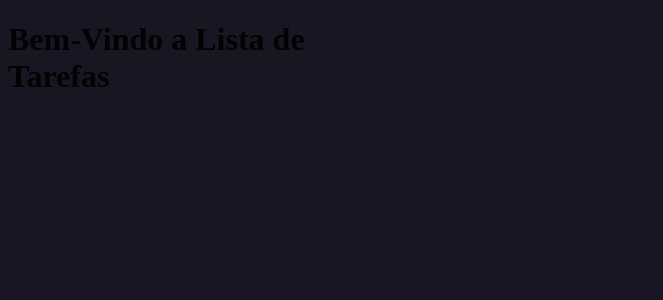
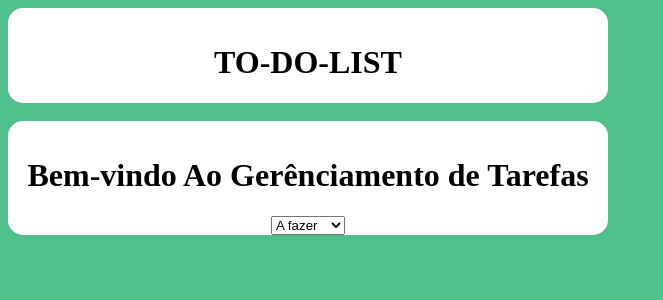
Before and after one commit to Edivansanto5/to-do-list.vue.js, a Vue app: page / in a window 1280 px wide. Shown: the top 300 px of the page, without its empty margins (0-663 px from the left). Built offline with nearby package versions, Linux system fonts and the light colour scheme.

Commit message:
faendo a caixa de opções

```diff
--- a/src/components/todoList.vue
+++ b/src/components/todoList.vue
@@ -2,6 +2,14 @@
     <div class="conteiner">
         <div class="box">
             <h1>{{title}}</h1>
+        </div> <br>
+        <div class="tarefas">
+            <h1>{{nome}}</h1>
+            <select >
+                <option value="">A fazer</option>
+                <option value="">Fazendo</option>
+                <option value="">Feito</option>
+            </select>
         </div>
     </div>
 </template>
@@ -11,7 +19,10 @@ export default {
     name:'todoList',
     data(){
         return{
-            title:'Bem-Vindo a Lista de Tarefas'
+            title:'TO-DO-LIST',
+            nome:'Bem-vindo Ao Gerênciamento de Tarefas',
+            status:['A Fazer','Fazendo','Feito']
+
         }
     }
 
@@ -19,15 +30,27 @@ export default {
 </script>
 
 <style>
-    .conteiner{
+    .conteiner {
+    background: white;
+    width: 600px;
+    height: 80px;
+    padding-top: 15px;
+    text-align: center;
+    border-radius: 15px;
 
-        width: 300px;
     }
-    .box{
-        align-items: center;
+    .tarefas{
+    background: white;
+    width: 600px;
+    padding-top: 15px;
+    text-align: center;
+    border-radius: 15px;
     }
     body{
-        background:#161722 ;
+        background: #4fc08c;
+
     }
 
+
+
 </style>
```
